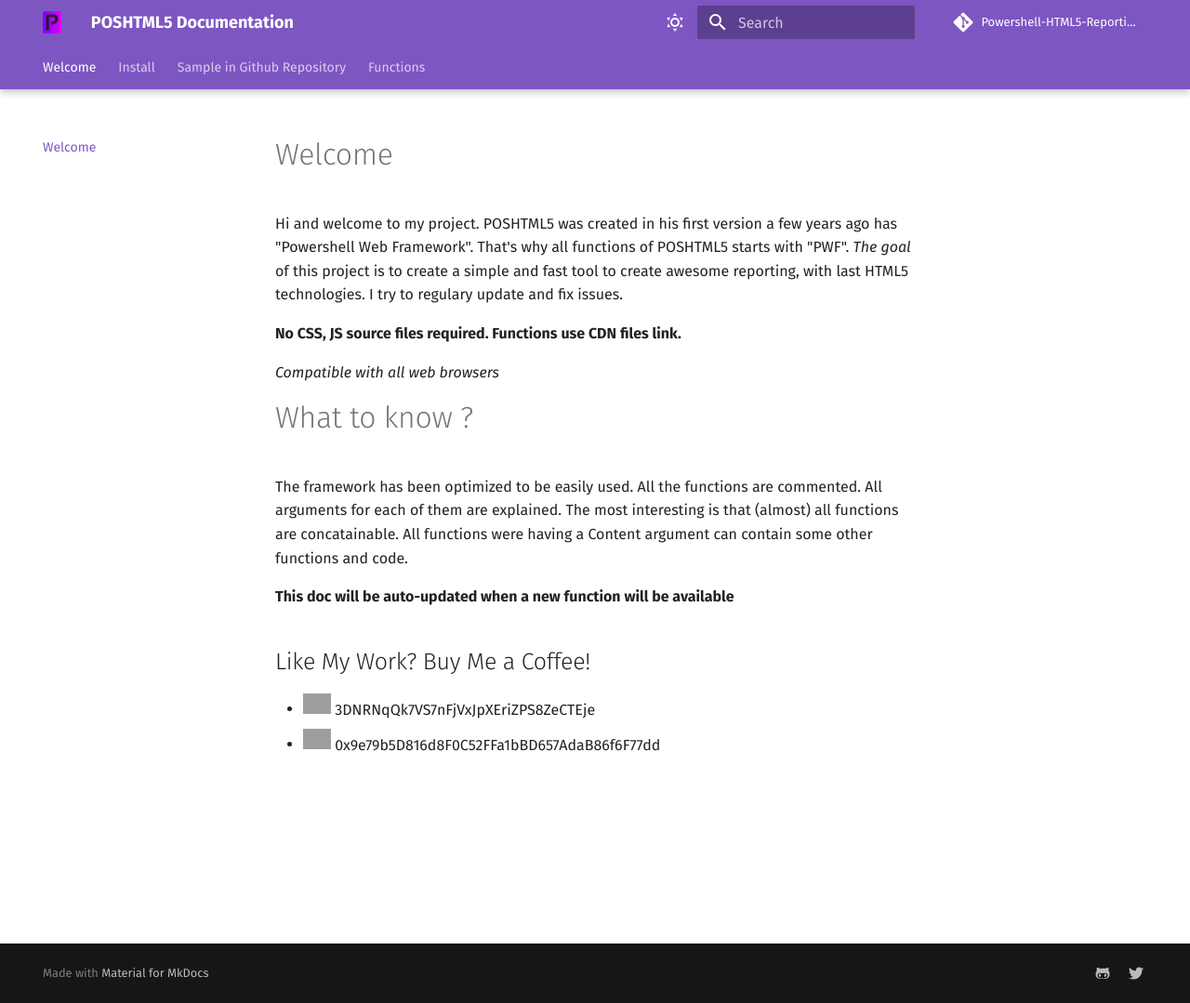
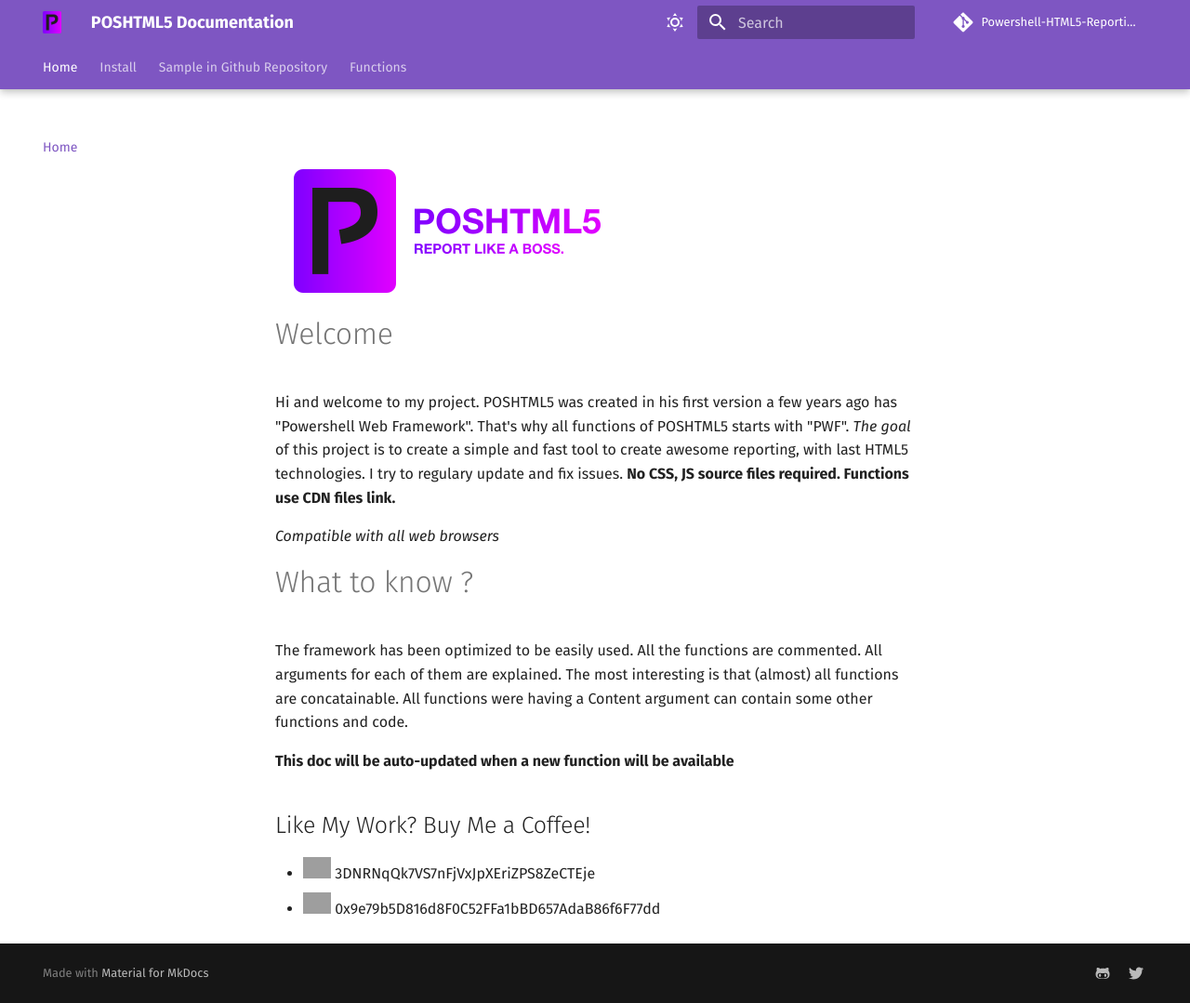
Before and after one commit to qschweitzer/Powershell-HTML5-Reporting, an MkDocs documentation site: the page built from docs/index.md, in a window 1280 px wide and 1079 px high. Shown: the whole window at 93% size. Built offline with MkDocs 1.6.1 and Material for MkDocs 9.7.7, drawn with Linux system fonts in a browser that asks for light colours; comment, search, counter and statistics services are not loaded; grey boxes are pictures that could not be loaded.

Commit message:
Update index.md

```diff
--- a/docs/index.md
+++ b/docs/index.md
@@ -1,9 +1,8 @@
+![Logo](medias/logo2.png)
 # Welcome
-
 Hi and welcome to my project. POSHTML5 was created in his first version a few years ago has "Powershell Web Framework". That's why all functions of POSHTML5 starts with "PWF".
 *The goal* of this project is to create a simple and fast tool to create awesome reporting, with last HTML5 technologies.
 I try to regulary update and fix issues.
-
 **No CSS, JS source files required. Functions use CDN files link.**
 
 *Compatible with all web browsers*
```
